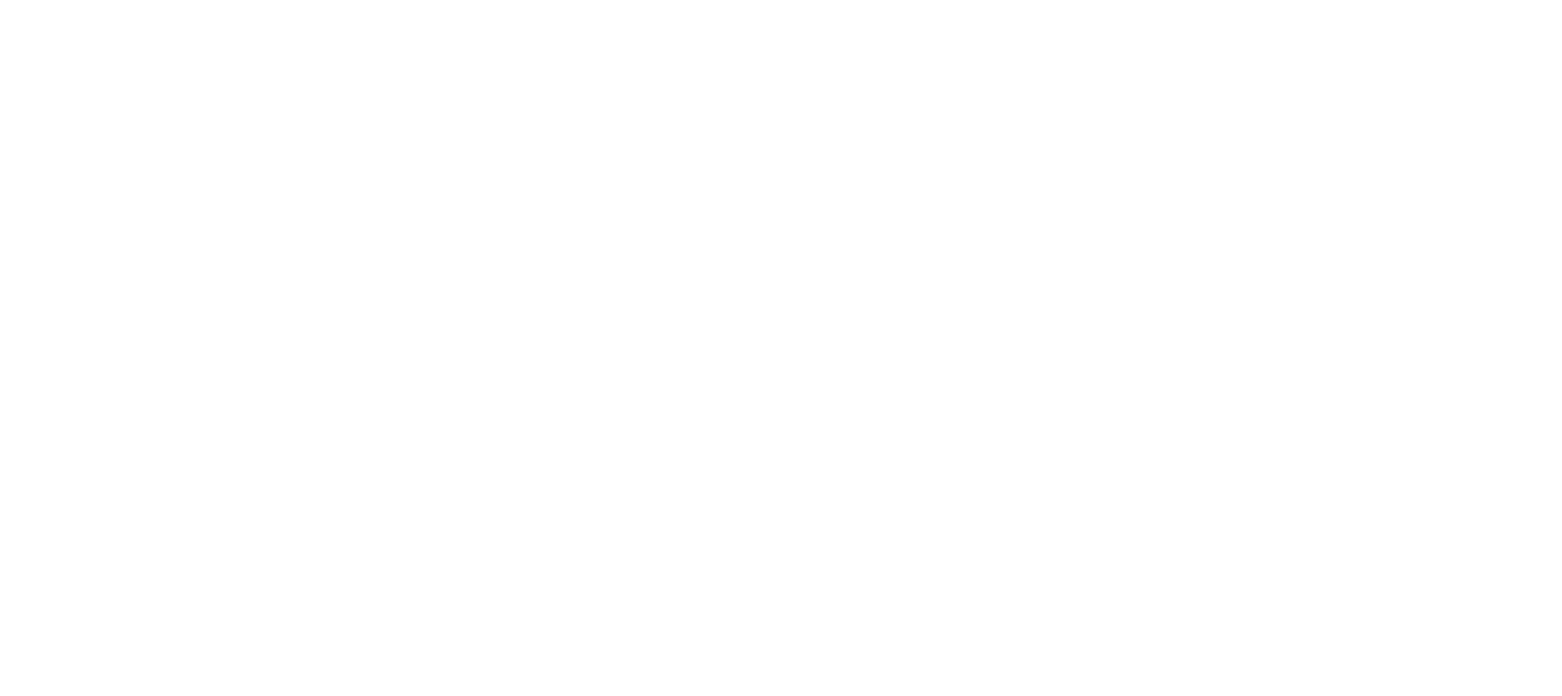
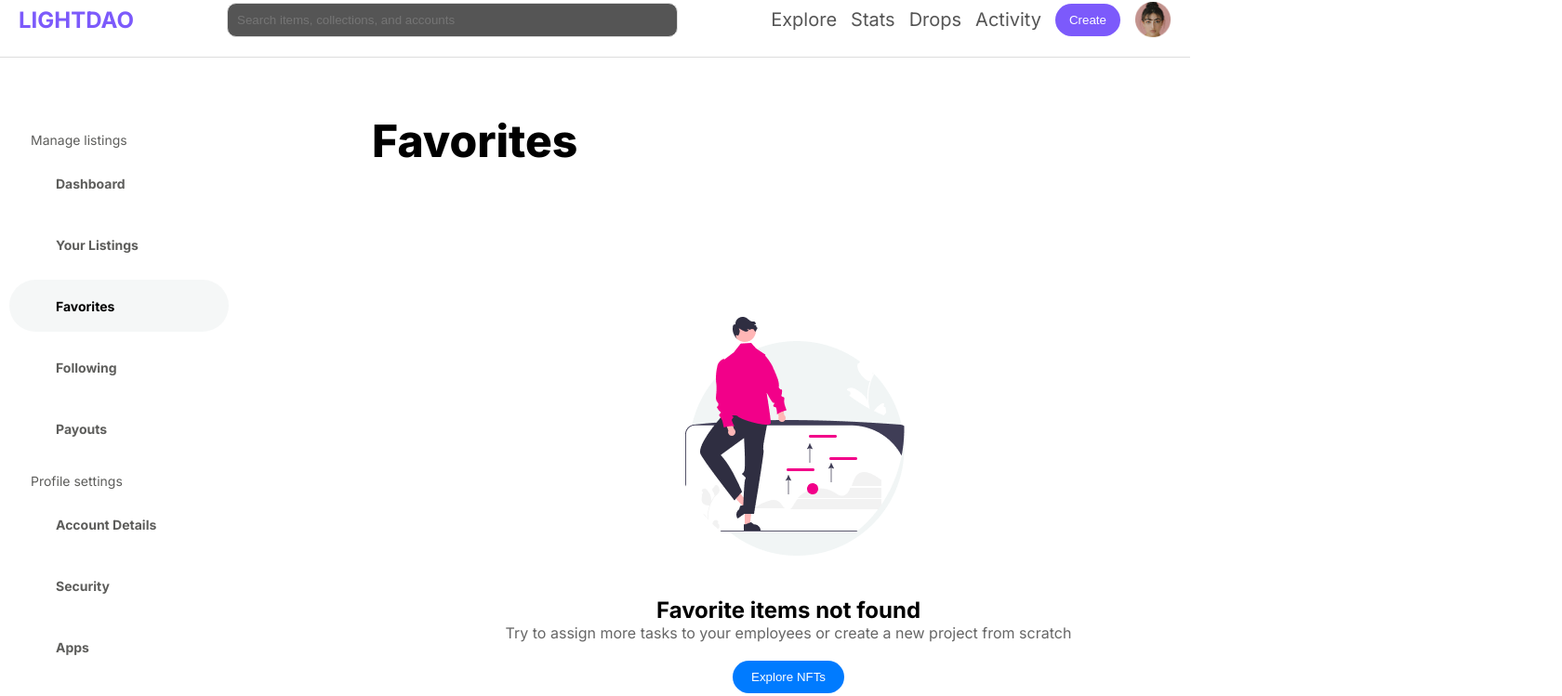
Before and after one commit to Lightdao/LightDAO-Main, a React (Vite) app: page /Favorites in a window 1280 px wide. Before the commit this address had no page. Shown: the part 19-768 px from the top of the page at 93% size, 1680 px wide, since content can reach past the window. Built offline with nearby package versions, Linux system fonts and the light colour scheme.

Commit message:
routed favorites page

```diff
--- a/src/App.tsx
+++ b/src/App.tsx
@@ -15,6 +15,7 @@ import HelpCenterPost from "./pages/HelpCenterPost";
 import HelpCenterCategory from "./pages/HelpCenterCategory";
 import Collections from "./pages/CollectionsPage";
 import Dashboard from "./pages/DashboardPage";
+import Favorites from "./pages/FavoritesPage";
 
 function App() {
   const action = useNavigationType();
@@ -57,6 +58,7 @@ function App() {
       <Route path="/" element={<LandingV />} />
       <Route path="/Login" element={<Login />} />
       <Route path="/Dashboard" element={<Dashboard />} />
+      <Route path="/Favorites" element={<Favorites />} />
       <Route path="/AccountSettings" element={<AccountSettings />} />
       <Route path="/HelpCenter" element={<HelpCenterHome />} />
       <Route path="/HelpCenterPost" element={<HelpCenterPost />} />
--- /dev/null
+++ b/src/components/FavoritesEmpty.css
@@ -0,0 +1,33 @@
+.favorites-empty {
+  width: 70%;
+}
+
+.favorites-empty h1 {
+  font-weight: 900;
+  font-size: 48px;
+  margin-bottom: 9rem;
+}
+
+.empty-state {
+  text-align: center;
+  margin-top: 50px;
+}
+
+.empty-state-image {
+  margin-bottom: 40px;
+}
+
+.suggestion {
+  color: #666;
+  margin-bottom: 20px;
+}
+
+.explore-button {
+  padding: 10px 20px;
+  background-color: #007bff;
+  color: white;
+  border: none;
+  border-radius: 999px;
+  cursor: pointer;
+  margin-bottom: 10rem;
+}
--- /dev/null
+++ b/src/components/FavoritesEmpty.tsx
@@ -0,0 +1,18 @@
+import React from 'react';
+import './FavoritesEmpty.css';
+
+const FavoritesEmpty: React.FC = () => {
+  return (
+    <div className="favorites-empty">
+        <h1>Favorites</h1>
+        <div className="empty-state">
+          <img  className="empty-state-image" src="/emptyfavorites.png" alt="empty favorites image" />
+          <h4>Favorite items not found</h4>
+          <div className="suggestion">Try to assign more tasks to your employees or create a new project from scratch</div>
+          <button className="explore-button">Explore NFTs</button>
+        </div>
+    </div>
+  );
+};
+
+export default FavoritesEmpty;
--- a/src/components/MainSideBar.css
+++ b/src/components/MainSideBar.css
@@ -5,6 +5,7 @@
   width: 256px;
   background: #ffffff;
   padding: 40px 10px;
+  padding-bottom: 10px;
   font-family: 'Inter', sans-serif;
 }
 
@@ -34,6 +35,9 @@
 
 .sidebar-item.active {
   background-color: rgba(235, 240, 240, 0.5);
+}
+
+.sidebar-item.active a {
   color: #000000;
 }
 
--- a/src/components/MainSideBar.tsx
+++ b/src/components/MainSideBar.tsx
@@ -29,7 +29,7 @@ const MainSideBar: React.FC<MainSidebarNumber> = ({sidebarNumber}) => {
                     <a href="/Listings">Your Listings</a>
                 </li>
                 <li className={sidebarNumber === MainPageToLoad.Favorites ? "sidebar-item active" : "sidebar-item"}>
-                    <a href="#">Favorites</a>
+                    <a href="/Favorites">Favorites</a>
                 </li>
                 <li className={sidebarNumber === MainPageToLoad.Following ? "sidebar-item active" : "sidebar-item"}>
                     <a href="#">Following</a>
--- /dev/null
+++ b/src/pages/FavoritesPage.css
@@ -0,0 +1,7 @@
+.favorites-content {
+    position: relative;
+    left: 400px;
+    background-color: #ffffff;
+    font-family: 'Inter', sans-serif;
+    margin-top: 60px;
+}
--- /dev/null
+++ b/src/pages/FavoritesPage.tsx
@@ -0,0 +1,20 @@
+import FavoritesEmpty from "../components/FavoritesEmpty";
+import MainFooter from "../components/MainFooter";
+import MainHeader from "../components/MainHeader";
+import MainSideBar, { MainPageToLoad } from "../components/MainSideBar";
+import "./FavoritesPage.css";
+
+const Favorites: React.FC<{}> = () => {
+    return (
+        <>
+            <MainHeader />
+            <MainSideBar sidebarNumber={MainPageToLoad.Favorites} />
+            <div className="favorites-content">
+                <FavoritesEmpty />
+            </div>
+            <MainFooter />
+        </>
+    );
+}
+
+export default Favorites
```
Also changed, not shown: public/emptyfavorites.png (added).
